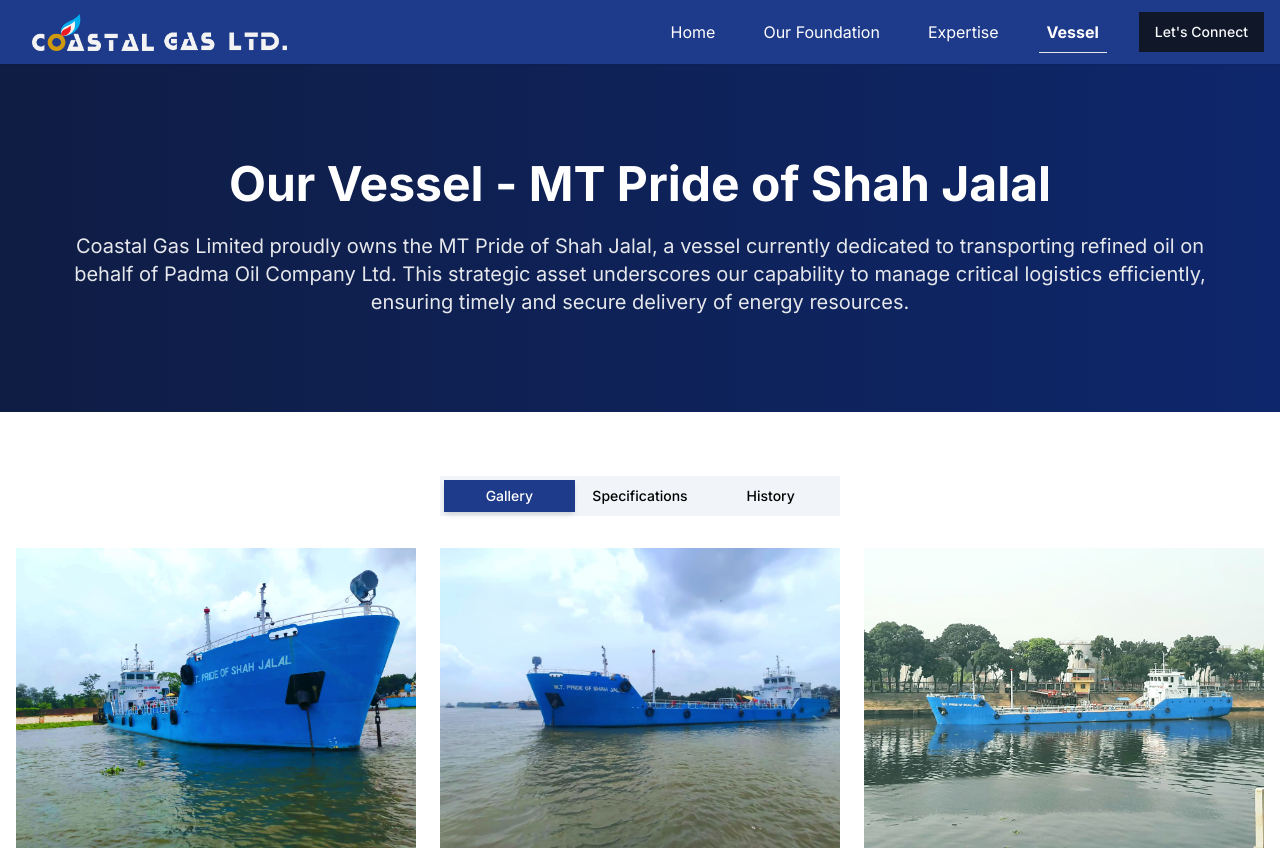
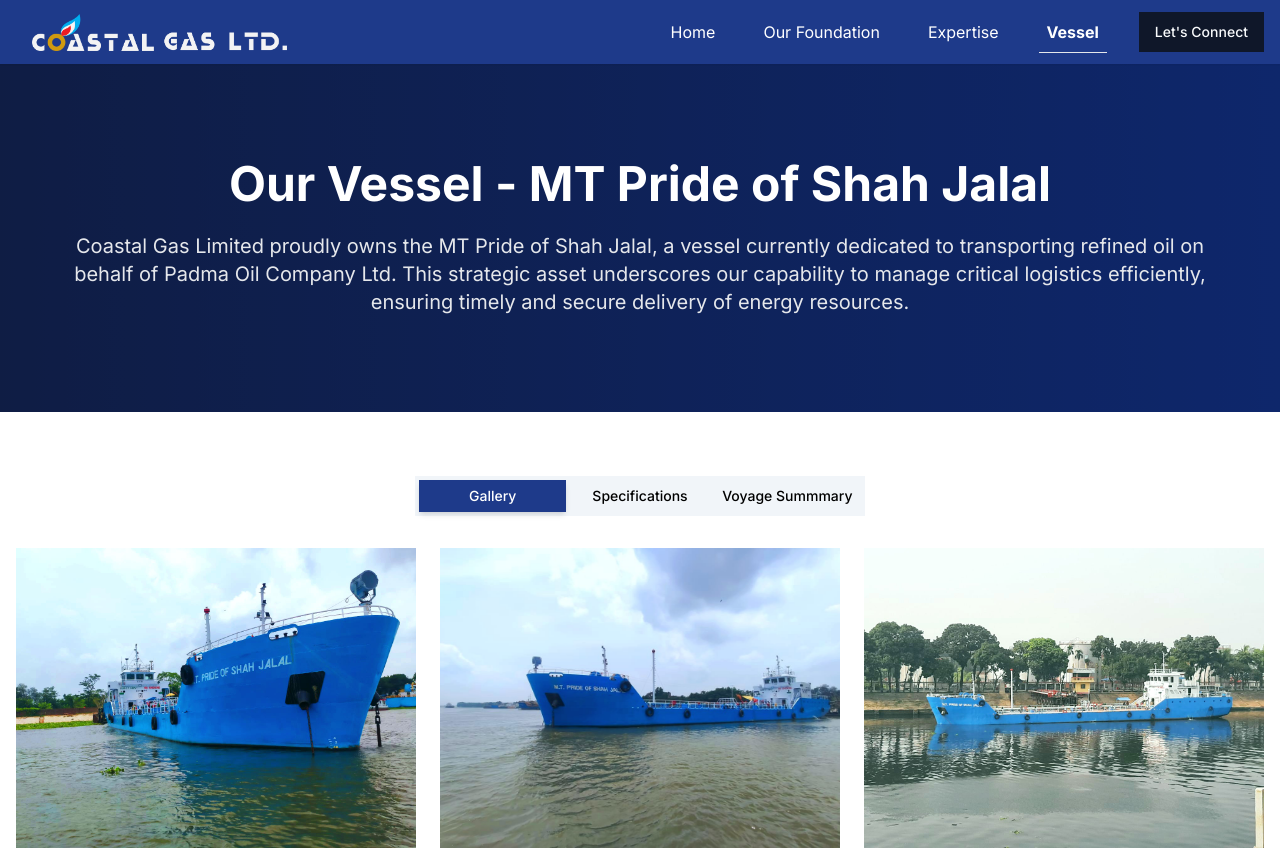
Before and after one commit to Ashik-Ahmed/coastal_gas_website, a Next.js app: page /vessel in a window 1280 px wide. Shown: the top 850 px of the page. Built offline with nearby package versions, Linux system fonts and the light colour scheme.

Commit message:
requested CRs applied in map, service section and others

```diff
--- a/src/app/components/CallToAction.jsx
+++ b/src/app/components/CallToAction.jsx
@@ -6,8 +6,8 @@
     return (
         <section className="py-16 bg-blue-600 text-white">
             <div className="container mx-auto px-4 text-center">
-                <h2 className="text-3xl font-bold mb-4">Ready to Power Your Business?</h2>
-                <p className="text-xl mb-8">Contact us today to discuss your energy needs.</p>
+                <h2 className="text-3xl font-bold mb-4">We Are Preparing to Power Your Future</h2>
+                <p className="text-xl mb-8">We are building the foundation for innovative energy solutions. Stay connected to see how we can meet your energy needs soon.</p>
                 <Button size="lg" variant="secondary" asChild>
                     <Link href="/contact">Get in Touch</Link>
                 </Button>
--- a/src/app/components/Services.jsx
+++ b/src/app/components/Services.jsx
@@ -67,7 +67,7 @@
                                     <service.icon className="w-full h-full text-white" />
                                 </div>
                                 <h3 className="text-xl font-semibold mb-3">{service.title}</h3>
-                                <p className="text-gray-600 mb-4">{service.description}</p>
+                                {/* <p className="text-gray-600 mb-4">{service.description}</p> */}
                                 <Link href={service.link} className="flex items-center text-blue-600 group-hover:text-blue-700">
                                     Learn More <ChevronRight className="ml-2 w-4 h-4" />
                                 </Link>
--- a/src/app/contact/page.jsx
+++ b/src/app/contact/page.jsx
@@ -117,7 +117,7 @@
                                     <h3 className="text-lg font-semibold mb-4">Our Location</h3>
                                     <div className="aspect-video rounded-lg overflow-hidden">
                                         <iframe
-                                            src="https://www.google.com/maps/embed?pb=!1m14!1m8!1m3!1d3651.9095685543075!2d90.3914651!3d23.750604!3m2!1i1024!2i768!4f13.1!3m3!1m2!1s0x3755b897f9400001%3A0x7d74993af65c7dad!2sCarbon%20Holdings%20Ltd!5e0!3m2!1sen!2sbd!4v1733134856050!5m2!1sen!2sbd"
+                                            src="https://www.google.com/maps/embed?pb=!1m18!1m12!1m3!1d3651.90956014047!2d90.39404019999999!3d23.750604299999996!2m3!1f0!2f0!3f0!3m2!1i1024!2i768!4f13.1!3m3!1m2!1s0x3755b897fec14779%3A0xce3dad9d98cd2aa5!2sBangladesh%20Textile%20Mills%20Corporation%20Bhaban%2C%207-9%2C%20Dhaka%201215!5e0!3m2!1sen!2sbd!4v1733809604791!5m2!1sen!2sbd"
                                             width="100%"
                                             height="100%"
                                             style={{ border: 0 }}
--- a/src/app/vessel/page.jsx
+++ b/src/app/vessel/page.jsx
@@ -93,10 +93,10 @@
             <section className="py-16">
                 <div className="container mx-auto px-4">
                     <Tabs defaultValue="gallery" className="space-y-8">
-                        <TabsList className="grid w-full md:w-[400px] grid-cols-3 mx-auto">
+                        <TabsList className="grid w-full md:w-[450px] grid-cols-3 mx-auto">
                             <TabsTrigger value="gallery">Gallery</TabsTrigger>
                             <TabsTrigger value="specs">Specifications</TabsTrigger>
-                            <TabsTrigger value="history">History</TabsTrigger>
+                            <TabsTrigger value="history">Voyage Summmary</TabsTrigger>
                         </TabsList>
 
                         <TabsContent value="gallery" className="space-y-8">
```
